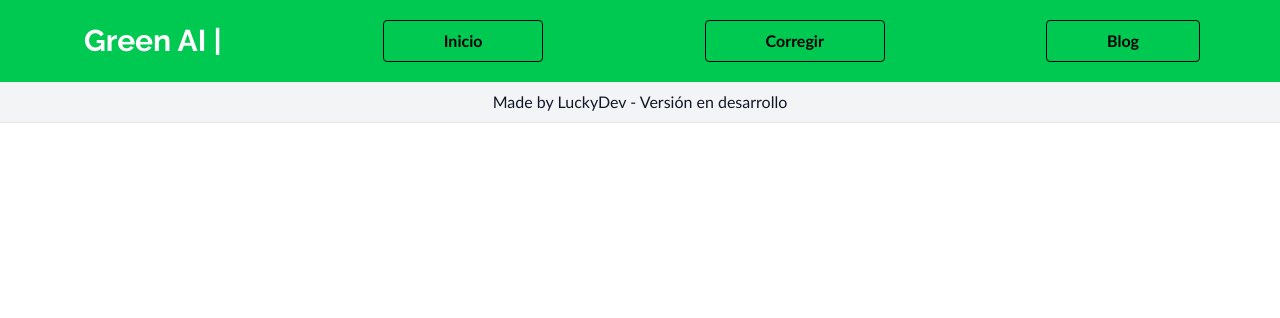
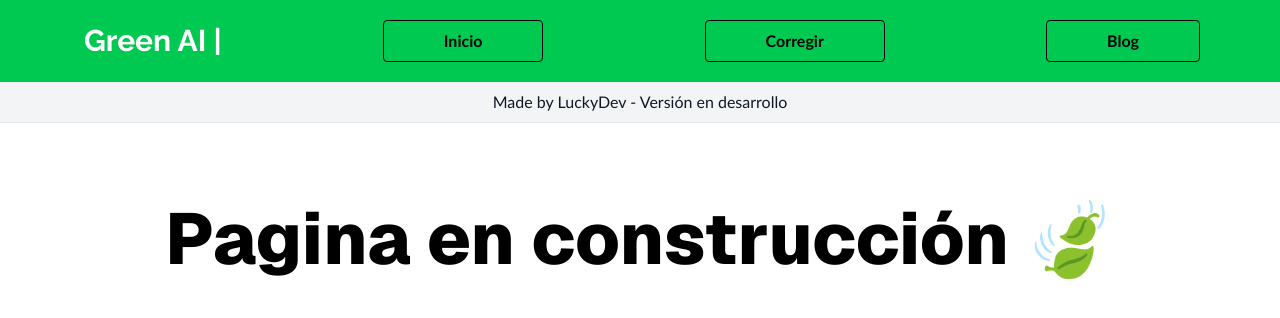
Before and after one commit to lucky4all/Green-AI, a Next.js app: page /blog in a window 1280 px wide. Shown: the top 318 px of the page. Built offline with nearby package versions, Linux system fonts and the light colour scheme; a web font is replaced by a local one; what @midudev/tailwind-animations would draw is missing.

Commit message:
blog building page

```diff
--- a/src/app/blog/page.tsx
+++ b/src/app/blog/page.tsx
@@ -1,5 +1,8 @@
+import { geist } from "@/lib/fonts"
 export default async function BlogPage() {
     return (
-        <></>
+        <main className={geist.className}>
+            <h1 className="text-7xl font-bold text-center mt-[10vh]">Pagina en construcción 🍃</h1>
+        </main>
     )
 }
```
